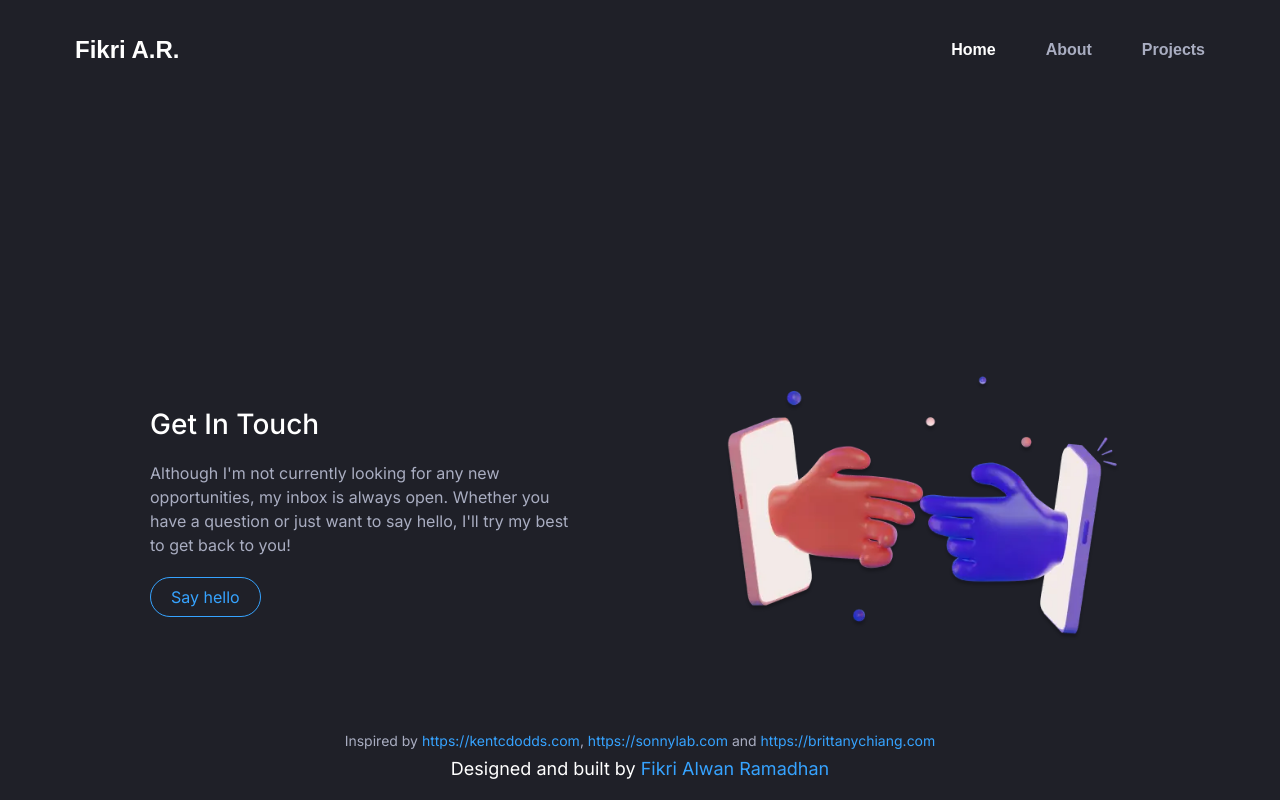
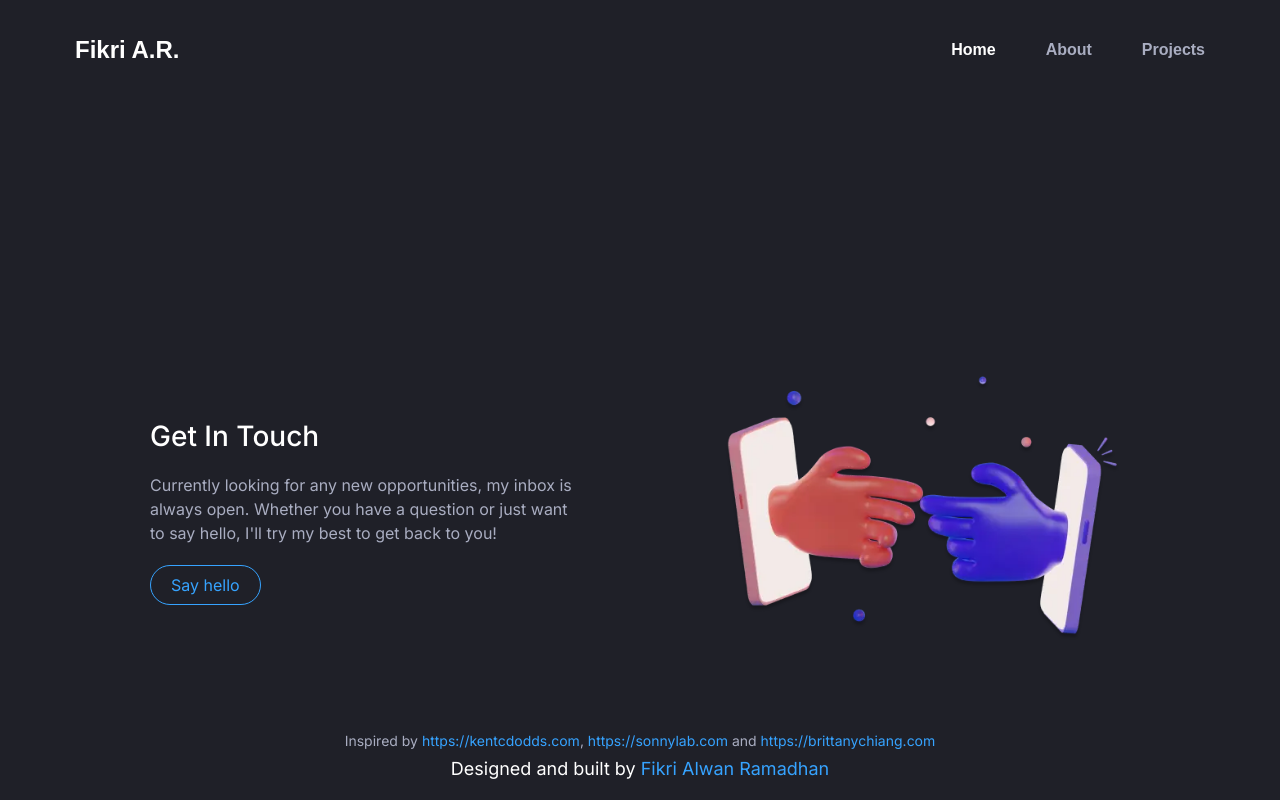
Before and after one commit to fikrialwan/fikrialwan-web, a React (Create React App) app: page / in a window 1280 px wide. Built offline with nearby package versions, Linux system fonts and the light colour scheme; a web font is replaced by a local one.

Commit message:
feat: change content descriptin in contact

```diff
--- a/src/component/layout/footer/contact.tsx
+++ b/src/component/layout/footer/contact.tsx
@@ -49,9 +49,9 @@
             color: ${theme.colors.grey};
           `}
         >
-          Although I'm not currently looking for any new opportunities, my inbox
-          is always open. Whether you have a question or just want to say hello,
-          I'll try my best to get back to you!
+          Currently looking for any new opportunities, my inbox is always open.
+          Whether you have a question or just want to say hello, I'll try my
+          best to get back to you!
         </p>
         <div>
           <a
```
Also changed, not shown: 1 other file (tests, documents, lock files or other folders).
